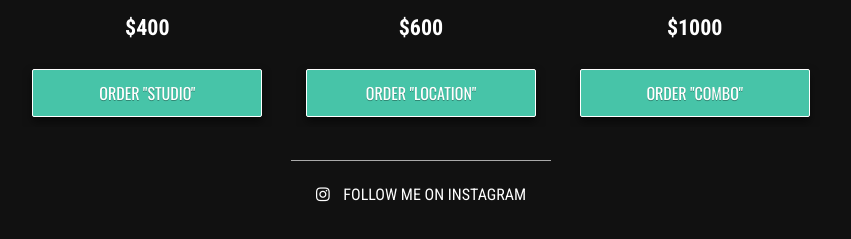
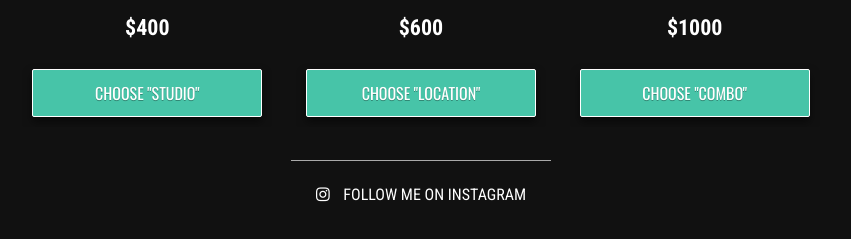
Before and after one commit to iamstephane/headshotbrooklyn, a plain HTML site: page index.html in a window 1280 px wide. Shown: the part 1763-2002 px from the top of the page, 219-1070 px from the left. Drawn offline with nearby package versions, Linux system fonts and the light colour scheme; a script that the page names is missing.

Commit message:
changing buy button wordage from order to choose

```diff
--- a/index.html
+++ b/index.html
@@ -95,7 +95,7 @@
 					</div>
 					<p>Studio shoot, great for LinkedIn, resumes, and headshots. <a href="#" data-content="details-studio" class="details details-studio">Details</a></p>
 					<span class="price">$400</span>
-					<a href="#" class="button order order-business">Order "Studio"</a>
+					<a href="#" class="button order order-business">Choose "Studio"</a>
 				</li>
 				<li>
 					<div class="number-label">
@@ -107,7 +107,7 @@
 					</div>
 					<p>Photos in your natural environment. Great for Instagram, Twitter, and Facebook. <a href="#" data-content="details-location" class="details">Details</a></p>
 					<span class="price">$600</span>
-					<a href="#" class="button order order-business">Order "Location"</a>
+					<a href="#" class="button order order-business">Choose "Location"</a>
 				</li>
 				<li>
 					<div class="number-label">
@@ -119,7 +119,7 @@
 					</div>
 					<p>The best of both. Studio shoot and photos in your natural environment. <a href="#" data-content="details-combo" class="details">Details</a></p>
 					<span class="price">$1000</span>
-					<a href="#" class="button order order-business">Order "Combo"</a>
+					<a href="#" class="button order order-business">Choose "Combo"</a>
 				</li>
 			</ol>
 		</div>
```
